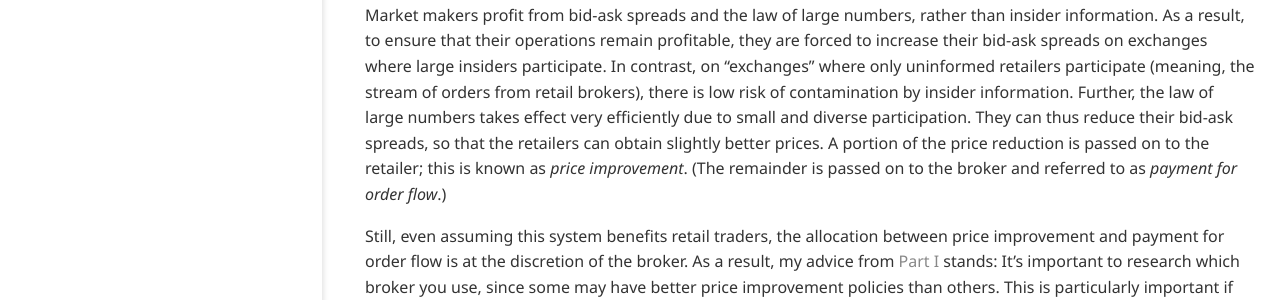
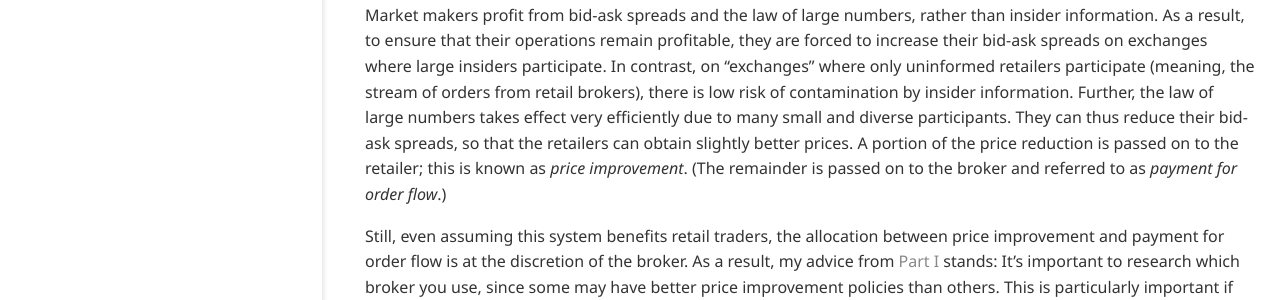
Before and after one commit to impuremaths/impuremaths.github.io, a Jekyll site: the page built from _posts/2021-02-27-order-execution-ii.md, in a window 1280 px wide and 1134 px high. Shown: the part 757-1057 px from the top of the window. Built offline with Jekyll 4.4.1, drawn with Linux system fonts in a browser that asks for light colours.

Commit message:
Update 2021-02-27-order-execution-ii.md

```diff
--- a/_posts/2021-02-27-order-execution-ii.md
+++ b/_posts/2021-02-27-order-execution-ii.md
@@ -22,6 +22,6 @@
 
 In (theoretical) practice, this would work as follows:
 
-Market makers profit from bid-ask spreads and the law of large numbers, rather than insider information. As a result, to ensure that their operations remain profitable, they are forced to increase their bid-ask spreads on exchanges where large insiders participate. In contrast, on "exchanges" where only uninformed retailers participate (meaning, the stream of orders from retail brokers), there is low risk of contamination by insider information. Further, the law of large numbers takes effect very efficiently due to small and diverse participation. They can thus reduce their bid-ask spreads, so that the retailers can obtain slightly better prices. A portion of the price reduction is passed on to the retailer; this is known as _price improvement_. (The remainder is passed on to the broker and referred to as _payment for order flow_.)
+Market makers profit from bid-ask spreads and the law of large numbers, rather than insider information. As a result, to ensure that their operations remain profitable, they are forced to increase their bid-ask spreads on exchanges where large insiders participate. In contrast, on "exchanges" where only uninformed retailers participate (meaning, the stream of orders from retail brokers), there is low risk of contamination by insider information. Further, the law of large numbers takes effect very efficiently due to many small and diverse participants. They can thus reduce their bid-ask spreads, so that the retailers can obtain slightly better prices. A portion of the price reduction is passed on to the retailer; this is known as _price improvement_. (The remainder is passed on to the broker and referred to as _payment for order flow_.)
 
 Still, even assuming this system benefits retail traders, the allocation between price improvement and payment for order flow is at the discretion of the broker. As a result, my advice from [Part I]({{ "" | relative_url }}{% post_url 2021-02-24-order-execution %}) stands: It's important to research which broker you use, since some may have better price improvement policies than others. This is particularly important if you place large trades.
```
